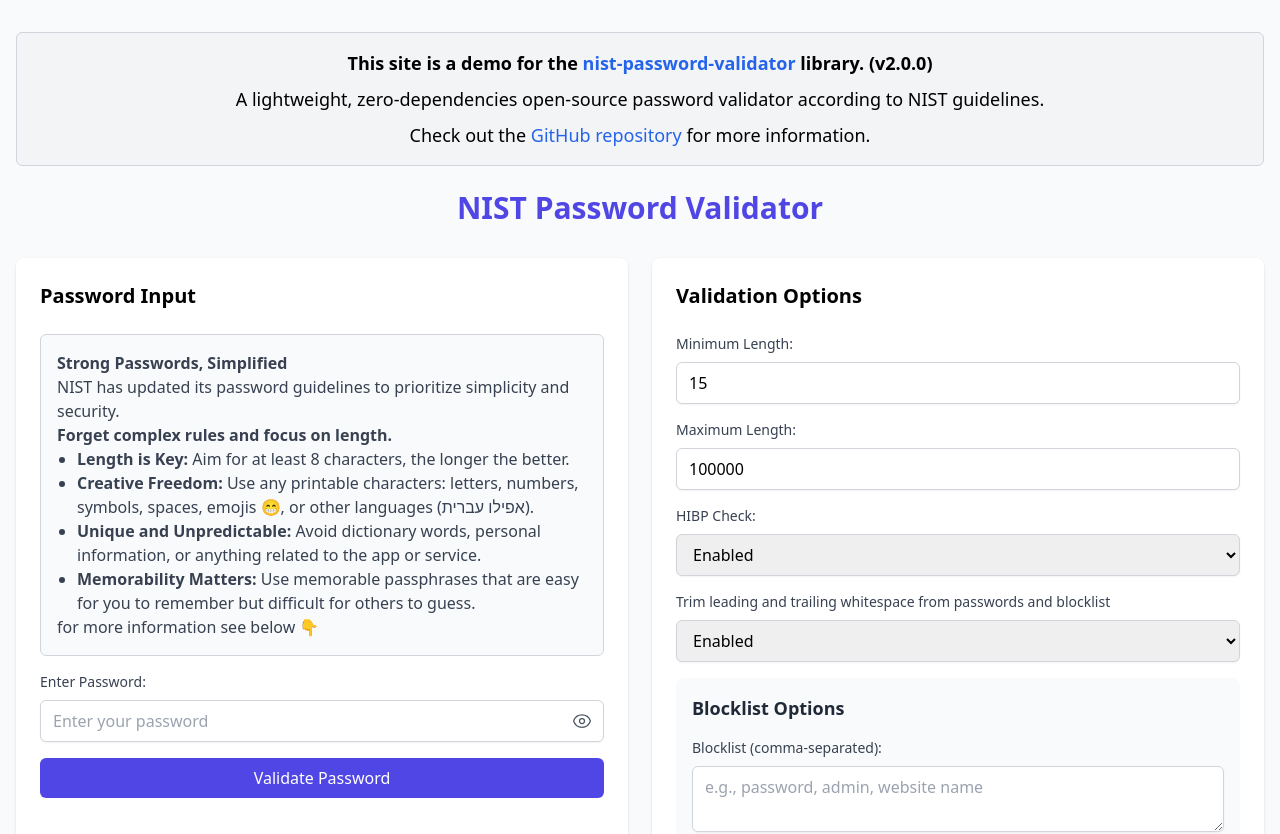
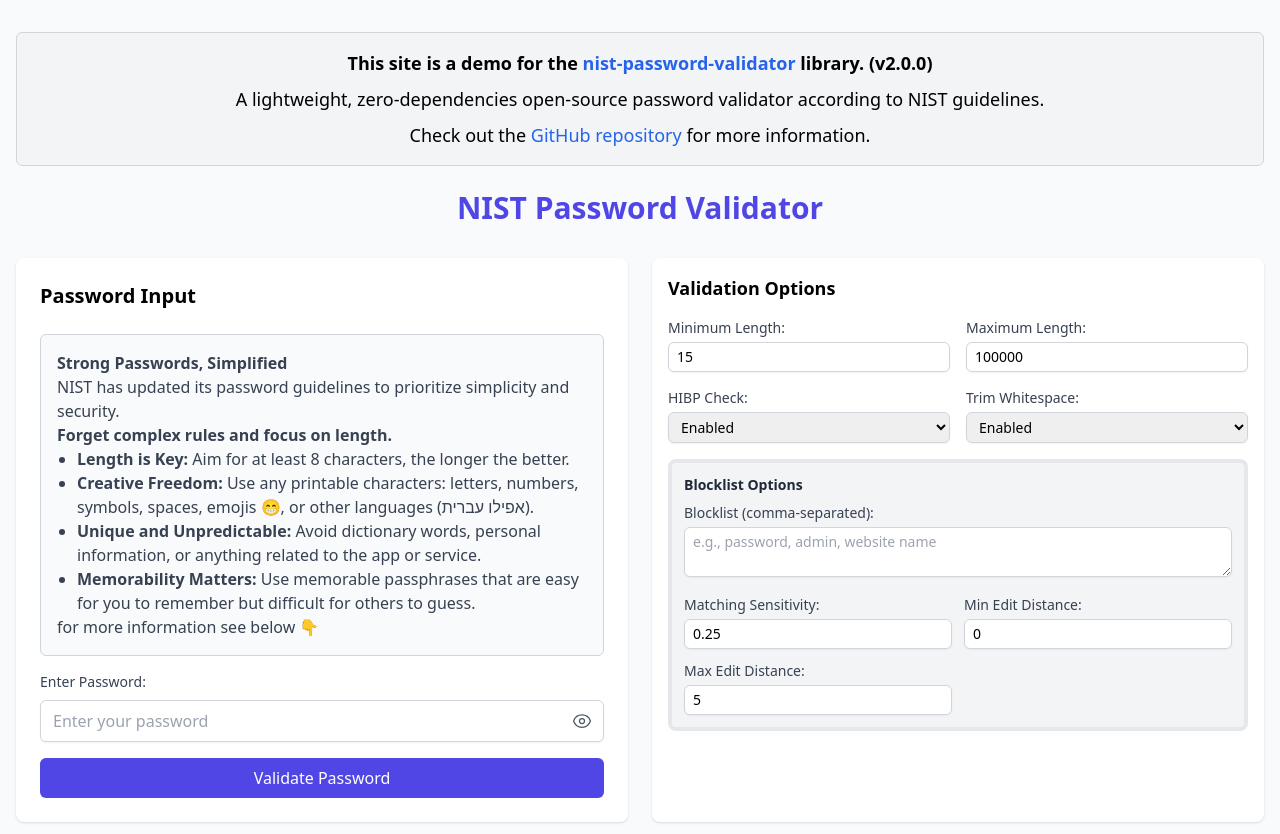
Before and after one commit to ypreiser/front-NIST-password-validator, a React (Vite) app: page / in a window 1280 px wide. Shown: the top 834 px of the page. Built offline with nearby package versions, Linux system fonts and the light colour scheme.

Commit message:
better layout

```diff
--- a/src/components/PasswordInput.jsx
+++ b/src/components/PasswordInput.jsx
@@ -52,6 +52,7 @@
             type={showPassword ? "text" : "password"}
             value={password}
             onChange={(e) => setPassword(e.target.value)}
+            // pattern="u"
             placeholder="Enter your password"
             autoComplete="new-password"
             className="w-full px-3 py-2 border border-gray-300 rounded-md shadow-sm focus:outline-none focus:ring-1 focus:ring-indigo-500 focus:border-indigo-500"
--- a/src/components/ValidationOptions.jsx
+++ b/src/components/ValidationOptions.jsx
@@ -18,10 +18,10 @@
   MaxEditDistance,
   setMaxEditDistance,
 }) => (
-  <div className="bg-white rounded-lg shadow p-6">
-    <h2 className="text-xl font-bold mb-6">Validation Options</h2>
-    <div className="space-y-4">
-      <div className="space-y-2">
+  <div className="bg-white rounded-lg shadow p-4">
+    <h2 className="text-lg font-bold mb-4">Validation Options</h2>
+    <div className="grid grid-cols-2 gap-4">
+      <div className="space-y-1">
         <label className="block text-sm font-medium text-gray-700">
           Minimum Length:
         </label>
@@ -31,11 +31,11 @@
           onChange={(e) => setMinLength(parseInt(e.target.value))}
           min="1"
           max="64"
-          className="w-full px-3 py-2 border border-gray-300 rounded-md shadow-sm focus:outline-none focus:ring-1 focus:ring-indigo-500 focus:border-indigo-500"
+          className="w-full px-2 py-1 text-sm border border-gray-300 rounded-md shadow-sm focus:outline-none focus:ring-1 focus:ring-indigo-500 focus:border-indigo-500"
         />
       </div>
 
-      <div className="space-y-2">
+      <div className="space-y-1">
         <label className="block text-sm font-medium text-gray-700">
           Maximum Length:
         </label>
@@ -45,44 +45,44 @@
           onChange={(e) => setMaxLength(parseInt(e.target.value))}
           min="1"
           max="64"
-          className="w-full px-3 py-2 border border-gray-300 rounded-md shadow-sm focus:outline-none focus:ring-1 focus:ring-indigo-500 focus:border-indigo-500"
+          className="w-full px-2 py-1 text-sm border border-gray-300 rounded-md shadow-sm focus:outline-none focus:ring-1 focus:ring-indigo-500 focus:border-indigo-500"
         />
       </div>
 
-      <div className="space-y-2">
+      <div className="space-y-1">
         <label className="block text-sm font-medium text-gray-700">
           HIBP Check:
         </label>
         <select
           value={hibpCheck.toString()}
           onChange={(e) => setHibpCheck(e.target.value === "true")}
-          className="w-full px-3 py-2 border border-gray-300 rounded-md shadow-sm focus:outline-none focus:ring-1 focus:ring-indigo-500 focus:border-indigo-500"
+          className="w-full px-2 py-1 text-sm border border-gray-300 rounded-md shadow-sm focus:outline-none focus:ring-1 focus:ring-indigo-500 focus:border-indigo-500"
         >
           <option value="true">Enabled</option>
           <option value="false">Disabled</option>
         </select>
       </div>
 
-      <div className="space-y-2">
+      <div className="space-y-1">
         <label className="block text-sm font-medium text-gray-700">
-          Trim leading and trailing whitespace from passwords and blocklist
+          Trim Whitespace:
         </label>
         <select
           value={trimWhitespace.toString()}
           onChange={(e) => setTrimWhitespace(e.target.value === "true")}
-          className="w-full px-3 py-2 border border-gray-300 rounded-md shadow-sm focus:outline-none focus:ring-1 focus:ring-indigo-500 focus:border-indigo-500"
+          className="w-full px-2 py-1 text-sm border border-gray-300 rounded-md shadow-sm focus:outline-none focus:ring-1 focus:ring-indigo-500 focus:border-indigo-500"
         >
           <option value="true">Enabled</option>
           <option value="false">Disabled</option>
         </select>
       </div>
 
-      <div className="bg-gray-50 p-4 rounded-lg">
-        <h3 className="text-lg font-semibold mb-4 text-gray-800">
+      <div className="col-span-2 bg-gray-100 border-4 p-3 rounded-lg ">
+        <h3 className="text-sm font-semibold mb-2 text-gray-800">
           Blocklist Options
         </h3>
-        <div className="space-y-4">
-          <div className="space-y-2">
+        <div className="grid grid-cols-2 gap-3">
+          <div className="col-span-2 space-y-1">
             <label className="block text-sm font-medium text-gray-700">
               Blocklist (comma-separated):
             </label>
@@ -91,11 +91,11 @@
               onChange={(e) => setBlocklist(e.target.value)}
               placeholder="e.g., password, admin, website name"
               rows={2}
-              className="w-full px-3 py-2 border border-gray-300 rounded-md shadow-sm focus:outline-none focus:ring-1 focus:ring-indigo-500 focus:border-indigo-500"
+              className="w-full px-2 py-1 text-sm border border-gray-300 rounded-md shadow-sm focus:outline-none focus:ring-1 focus:ring-indigo-500 focus:border-indigo-500"
             />
           </div>
 
-          <div className="space-y-2">
+          <div className="space-y-1">
             <label className="block text-sm font-medium text-gray-700">
               Matching Sensitivity:
             </label>
@@ -108,33 +108,33 @@
               min="0"
               max="1"
               step="0.05"
-              className="w-full px-3 py-2 border border-gray-300 rounded-md shadow-sm focus:outline-none focus:ring-1 focus:ring-indigo-500 focus:border-indigo-500"
+              className="w-full px-2 py-1 text-sm border border-gray-300 rounded-md shadow-sm focus:outline-none focus:ring-1 focus:ring-indigo-500 focus:border-indigo-500"
             />
           </div>
 
-          <div className="space-y-2">
+          <div className="space-y-1">
             <label className="block text-sm font-medium text-gray-700">
-              Minimum Edit Distance:
+              Min Edit Distance:
             </label>
             <input
               type="number"
               value={MinEditDistance}
               onChange={(e) => setMinEditDistance(parseInt(e.target.value))}
               min="0"
-              className="w-full px-3 py-2 border border-gray-300 rounded-md shadow-sm focus:outline-none focus:ring-1 focus:ring-indigo-500 focus:border-indigo-500"
+              className="w-full px-2 py-1 text-sm border border-gray-300 rounded-md shadow-sm focus:outline-none focus:ring-1 focus:ring-indigo-500 focus:border-indigo-500"
             />
           </div>
 
-          <div className="space-y-2">
+          <div className="space-y-1">
             <label className="block text-sm font-medium text-gray-700">
-              Maximum Edit Distance:
+              Max Edit Distance:
             </label>
             <input
               type="number"
               value={MaxEditDistance}
               onChange={(e) => setMaxEditDistance(parseInt(e.target.value))}
               min="0"
-              className="w-full px-3 py-2 border border-gray-300 rounded-md shadow-sm focus:outline-none focus:ring-1 focus:ring-indigo-500 focus:border-indigo-500"
+              className="w-full px-2 py-1 text-sm border border-gray-300 rounded-md shadow-sm focus:outline-none focus:ring-1 focus:ring-indigo-500 focus:border-indigo-500"
             />
           </div>
         </div>
```
